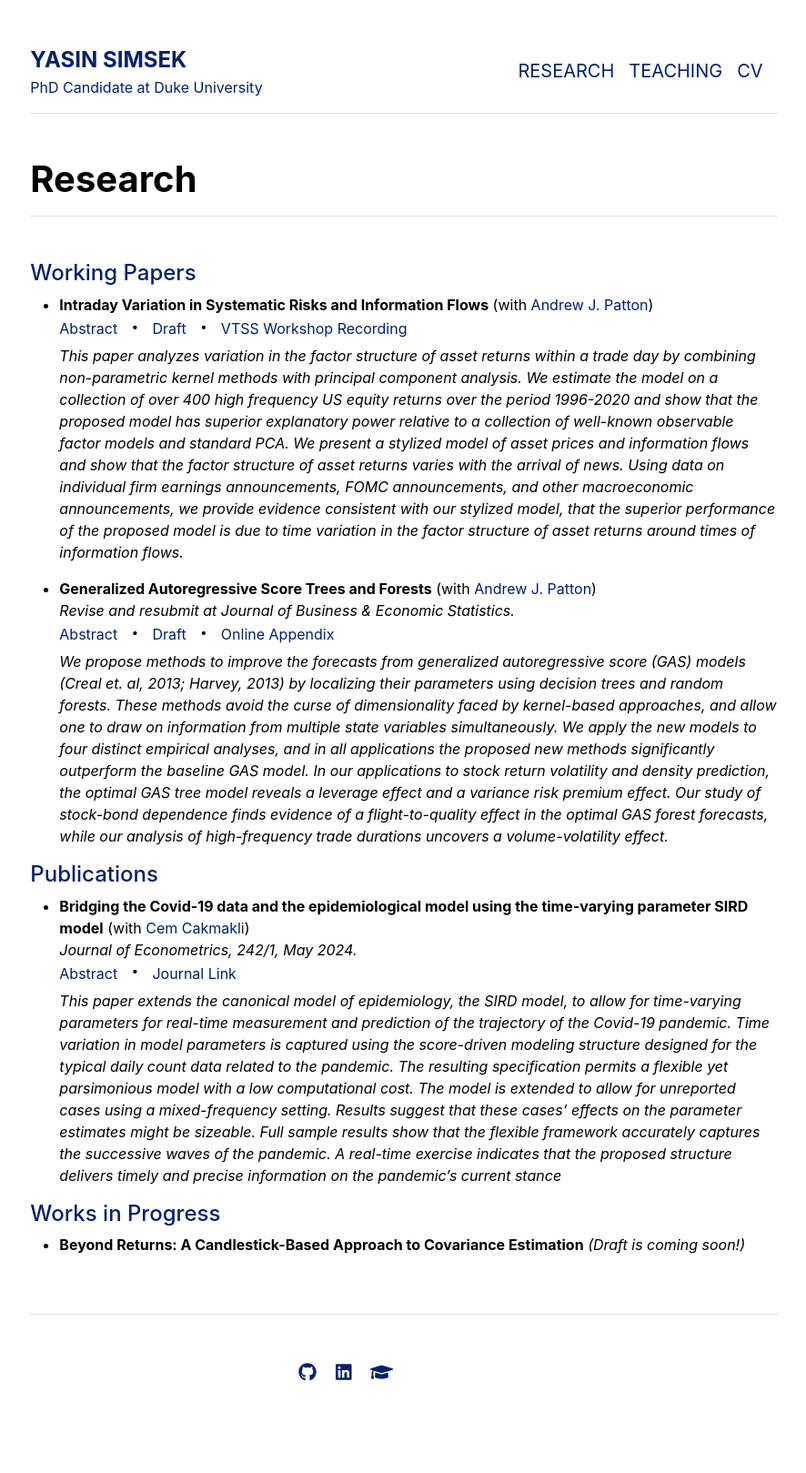
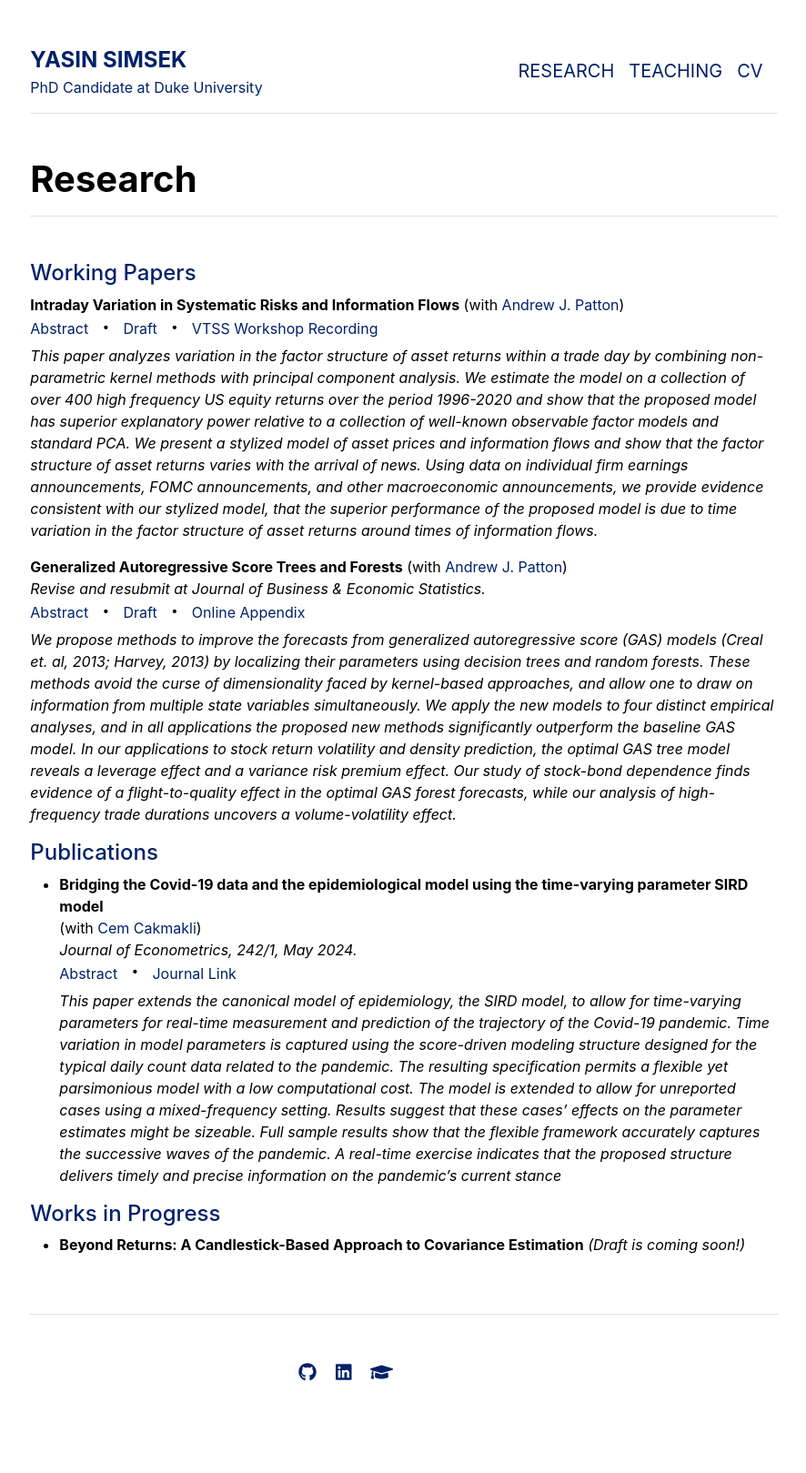
Before and after one commit to yasin-simsek/yasin-simsek.github.io, a Jekyll site: the page built from research.md, in a window 1280 px wide. Shown: the whole page at 91% size, without its empty margins (196-1082 px from the left). Built offline with Jekyll 4.4.1, drawn with Linux system fonts in a browser that asks for light colours.

```diff
--- a/research.md
+++ b/research.md
@@ -60,7 +60,7 @@ title: "Research"
 
 
 #### <span style="color: #012169;">Working Papers</span>
-* **Intraday Variation in Systematic Risks and Information Flows**
+**Intraday Variation in Systematic Risks and Information Flows**
 (with <a href="https://public.econ.duke.edu/~ap172/" class="no-underline">Andrew J. Patton</a>)
 <br>
 <span class="abstract-toggle" onclick="toggleAbstract(this)">Abstract</span>
@@ -70,7 +70,9 @@ title: "Research"
 <a href="https://www.youtube.com/watch?v=xzrGnCQXz_k" class="no-underline">VTSS Workshop Recording</a>
 <span class="abstract-content"> *This paper analyzes variation in the factor structure of asset returns within a trade day by combining non-parametric kernel methods with principal component analysis. We estimate the model on a collection of over 400 high frequency US equity returns over the period 1996-2020 and show that the proposed model has superior explanatory power relative to a collection of well-known observable factor models and standard PCA. We present a stylized model of asset prices and information flows and show that the factor structure of asset returns varies with the arrival of news. Using data on individual firm earnings announcements, FOMC announcements, and other macroeconomic announcements, we provide evidence consistent with our stylized model, that the superior performance of the proposed model is due to time variation in the factor structure of asset returns around times of information flows.*</span>
 
-* **Generalized Autoregressive Score Trees and Forests**
+
+
+**Generalized Autoregressive Score Trees and Forests**
 (with <a href="https://public.econ.duke.edu/~ap172/" class="no-underline">Andrew J. Patton</a>)
 <br>
 *Revise and resubmit at Journal of Business & Economic Statistics.*
```
